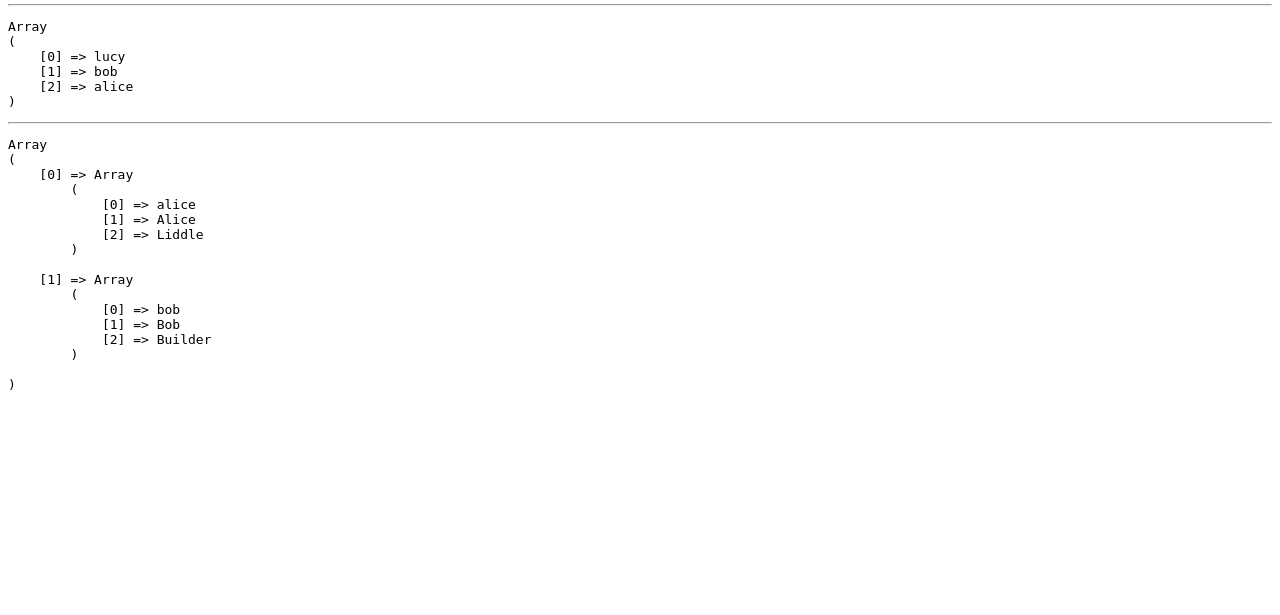
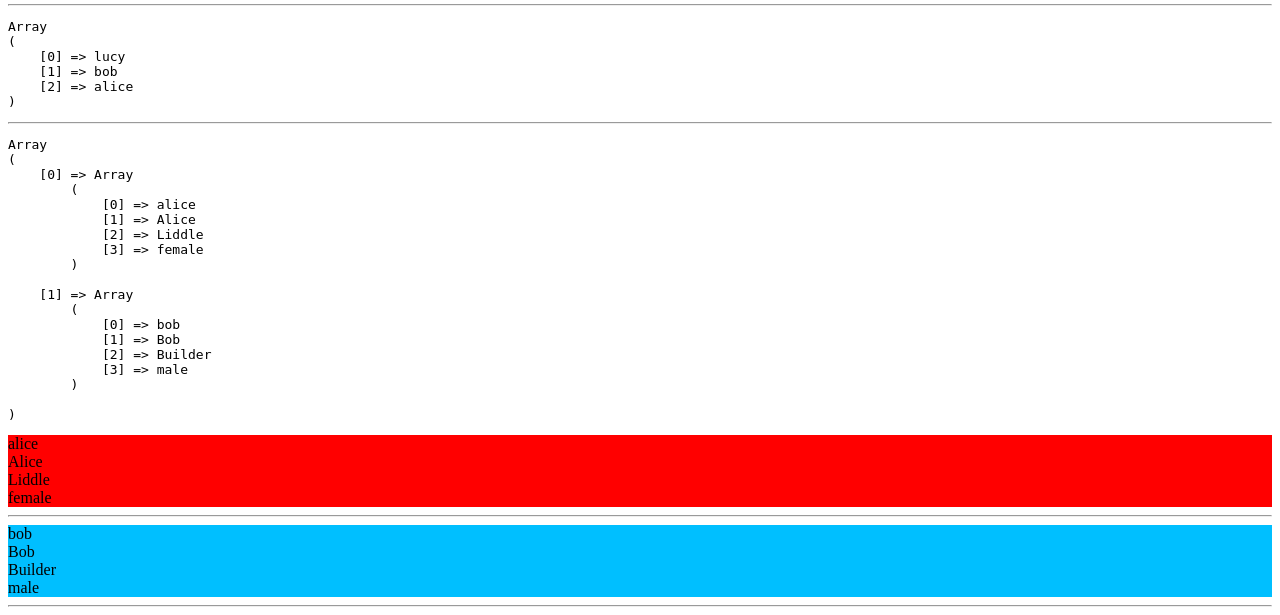
Before and after one commit to krkonsap/php_alused, a PHP site: page / in a window 1280 px wide. Shown: the part 408-1023 px from the top of the page. Before the commit the page ends 798 px from the top, so only its background shows below. Run offline with PHP 8.4, Linux system fonts and the light colour scheme.

Commit message:
andmete varvus vastavalt andmete sisule

```diff
--- a/arrays/index.php
+++ b/arrays/index.php
@@ -68,15 +68,36 @@ $kasutajad3 = array(
     array(
         'alice',
         'Alice',
-        'Liddle'
+        'Liddle',
+        'female'
     ),
     array(
         'bob',
         'Bob',
-        'Builder'
+        'Builder',
+        'male'
     ),
 );
 
 echo '<pre>';
 print_r($kasutajad3);
 echo '</pre>';
+
+//divi värvimine vastavalt soole
+
+foreach ($kasutajad3 as $kasutaja3){
+    if ($kasutaja3[3] == 'male') {
+        foreach ($kasutaja3 as $sisuelement) {
+            echo '<div style="background-color: deepskyblue">' . $sisuelement . '</div>';
+        }
+    } else if ($kasutaja3[3] == 'female') {
+        foreach ($kasutaja3 as $sisuelement) {
+            echo '<div style="background-color: red">' . $sisuelement . '</div>';
+        }
+    } else {
+        foreach ($kasutaja3 as $sisuelement) {
+            echo '<div style="background-color: darkgray">' . $sisuelement . '</div>';
+        }
+    }
+    echo '<hr>';
+}
```
